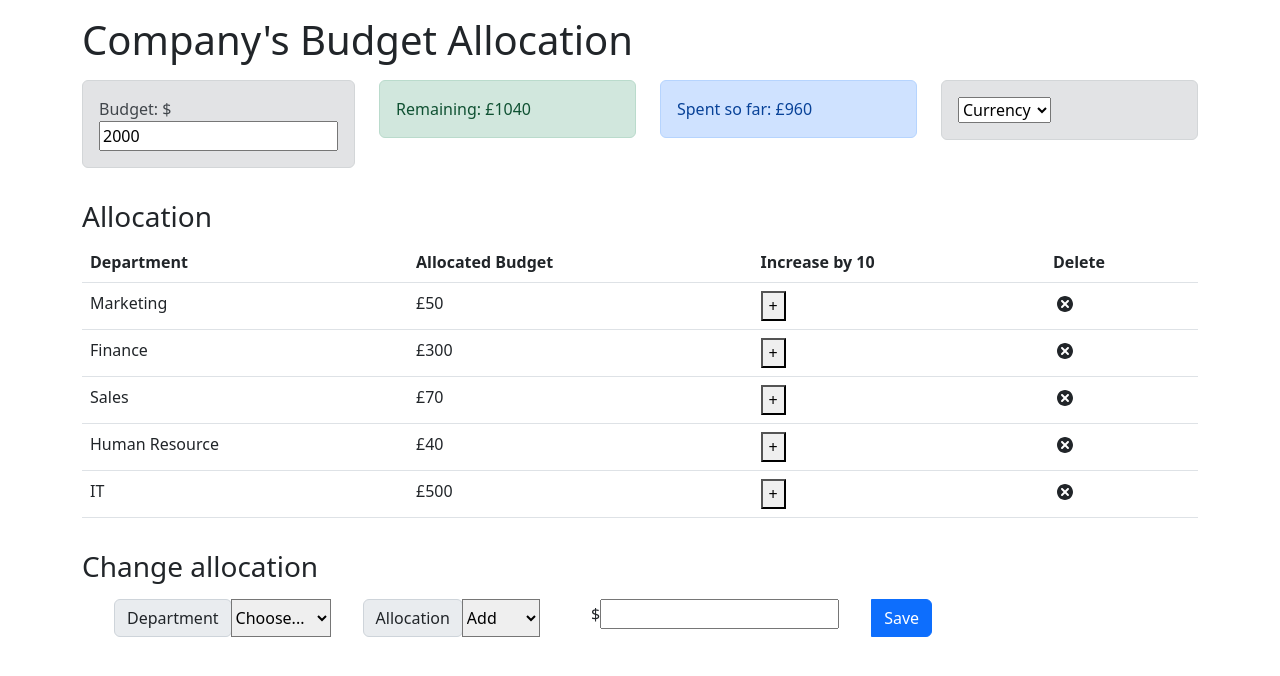
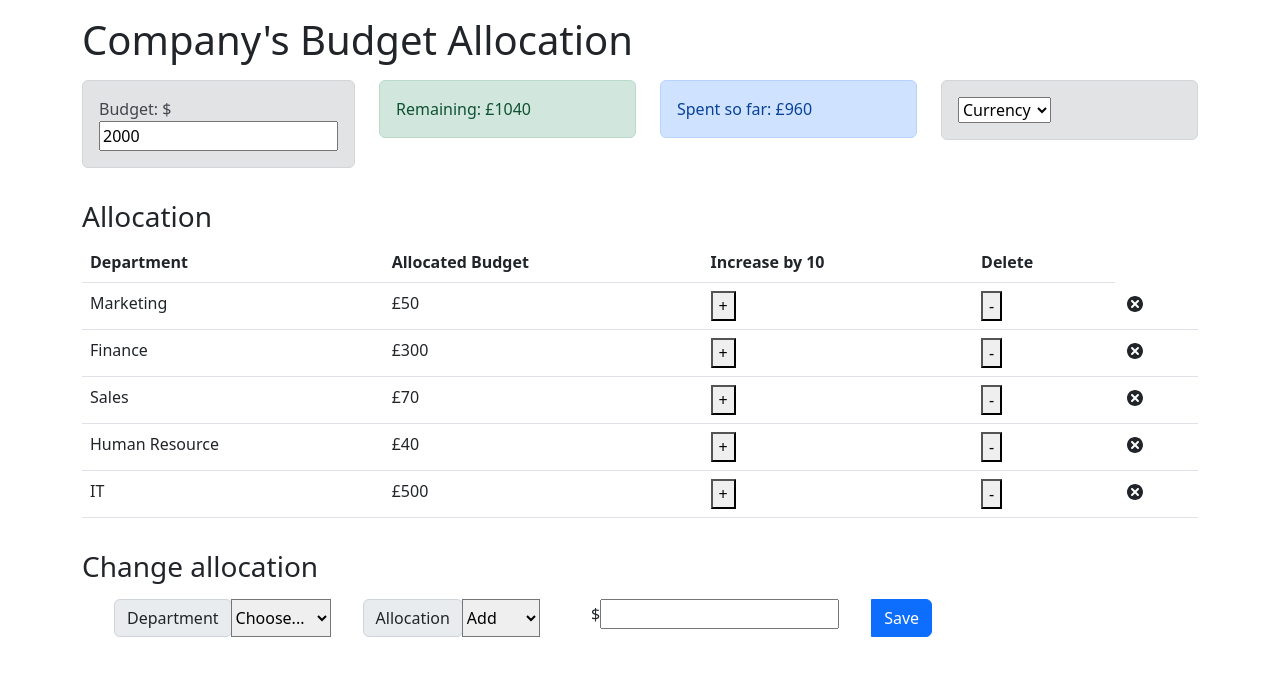
Before and after one commit to Jean-Joooo/react-final-project-exam-ibm-full-stack, a React (Create React App) app: page / in a window 1280 px wide. Shown: the top 676 px of the page. Built offline with nearby package versions, Linux system fonts and the light colour scheme.

Commit message:
Update ExpenseItem.js

```diff
--- a/src/components/ExpenseItem.js
+++ b/src/components/ExpenseItem.js
@@ -30,6 +30,7 @@ const ExpenseItem = (props) => {
         <td>{props.name}</td>
         <td>£{props.cost}</td>
         <td><button onClick={event=> increaseAllocation(props.name)}>+</button></td>
+        <td><button onClick={event=> decreaseAllocation(props.name)}>-</button></td>
         <td><TiDelete size='1.5em' onClick={handleDeleteExpense}></TiDelete></td>
         </tr>
     );
```
